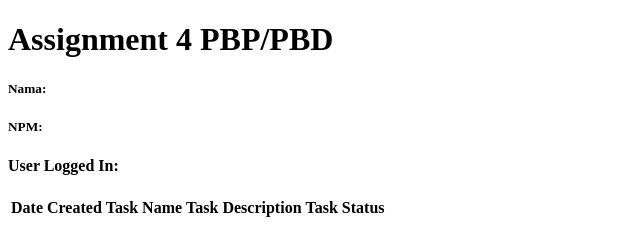
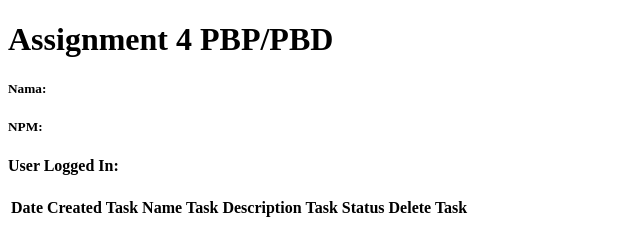
Before and after one commit to rizqy-rmdhn/pbp_lab, a Django app: template todolist/templates/todolist.html in a window 1280 px wide. Shown: the top 242 px of the page, without its empty margins (0-640 px from the left). Run offline with Django 4.2, Linux system fonts and the light colour scheme; the template is opened without the code that fills it, so the values that code supplies are empty.

Commit message:
feature(todolist): Implement Update Status and Delete Task

```diff
--- a/todolist/templates/todolist.html
+++ b/todolist/templates/todolist.html
@@ -20,6 +20,7 @@
     <th>Task Name</th>
     <th>Task Description</th>
     <th>Task Status</th>
+    <th>Delete Task</th>
 
     </tr>
     {% comment %} Tambahkan data di bawah baris ini {% endcomment %}
@@ -28,7 +29,18 @@
             <th>{{task.date}}</th>
             <th>{{task.title}}</th>
             <th>{{task.description}}</th>
-            <th>{{task.get_is_finished_display}}</th>
+            <th>{{task.get_is_finished_display}}
+                <form action="{% url 'todolist:update_task_status' task.id %}" method="POST">
+                    {% csrf_token %}
+                    <button>Change Status</button>
+                </form>
+            </th>
+            <th>
+                <form action="{% url 'todolist:delete_task' task.id %}" method="POST">
+                    {% csrf_token %}
+                    <button>Delete Task</button>
+                </form>
+            </th>
         </tr>
     {% endfor %}
 </table>
--- a/todolist/urls.py
+++ b/todolist/urls.py
@@ -1,6 +1,7 @@
 from django.urls import path
 from .views import (show_task_html, register, login_user,
-                    logout_user, create_task)
+                    logout_user, create_task, update_task_status,
+                    delete_task)
 
 app_name = 'todolist'
 
@@ -10,4 +11,6 @@ urlpatterns = [
     path('login/', login_user, name='login'),
     path('logout/', logout_user, name='logout'),
     path('create-task/', create_task, name='create_task'),
+    path('update-status/', update_task_status, name="update_status"),
+    path('delete-task/', delete_task, name="delete_task"),
 ]
```
Also changed, not shown: todolist/views.py (+16 -11 lines).
